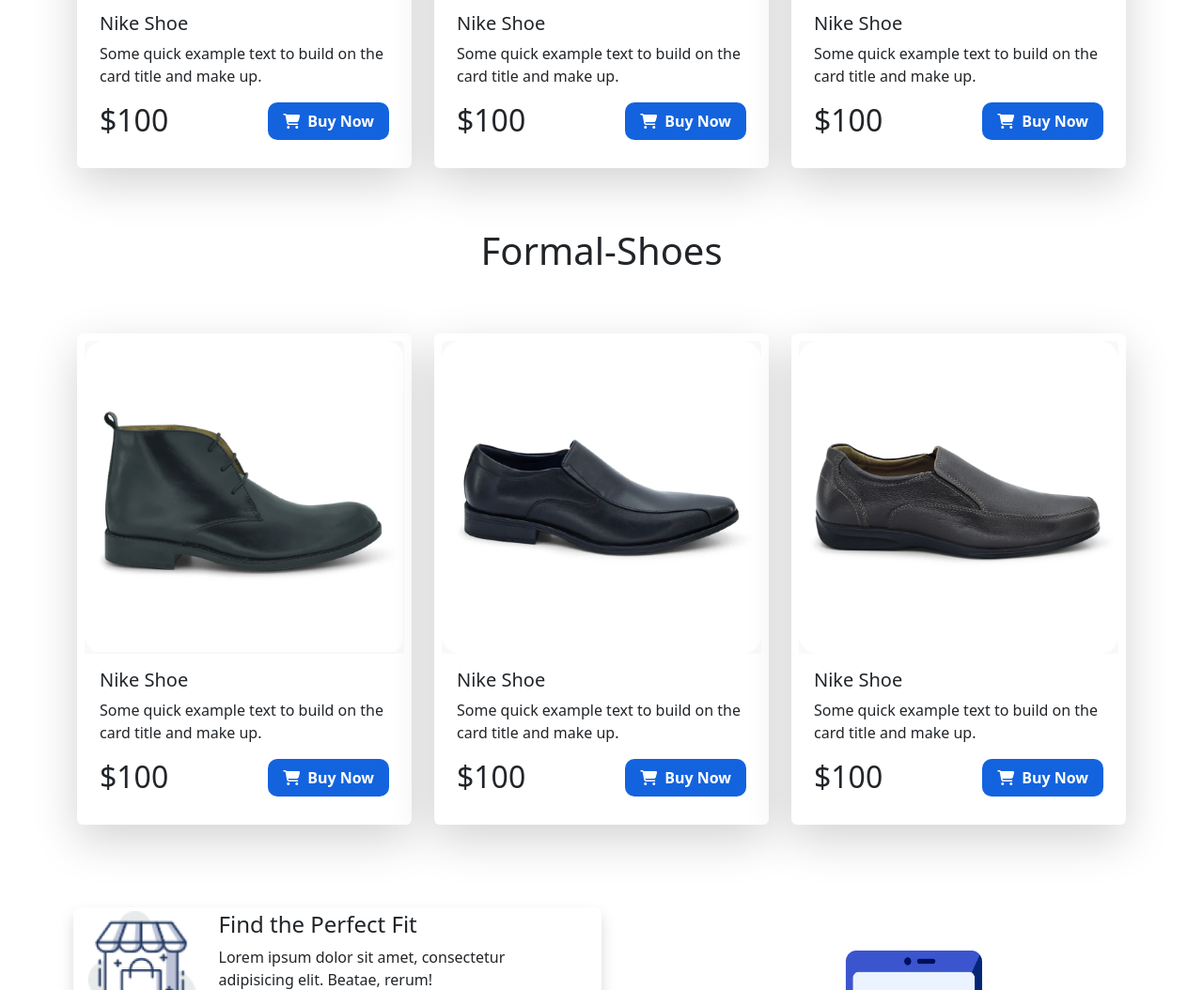
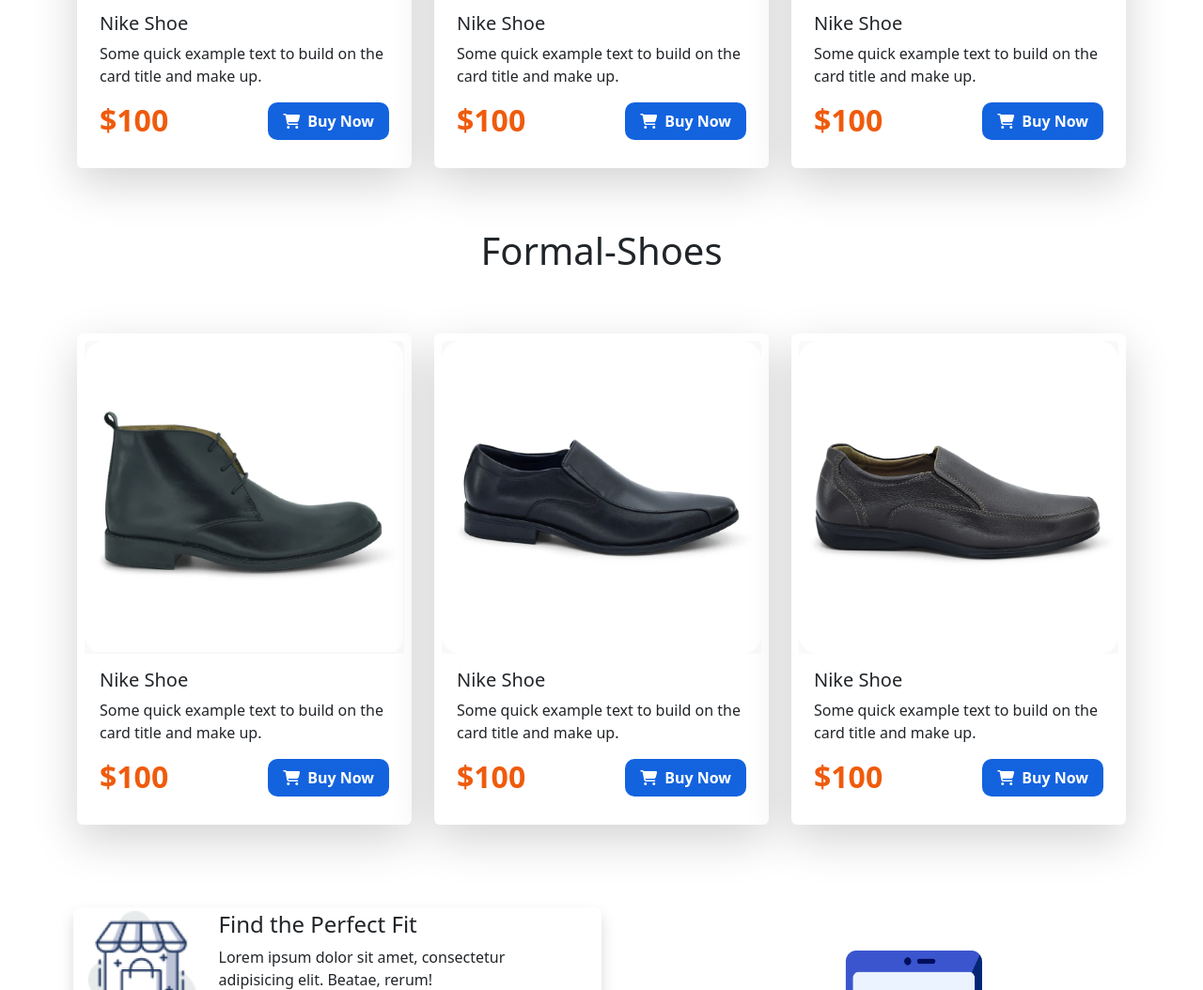
Before and after one commit to mir-asif01/penguin-fashion, a plain HTML site: page index.html in a window 1280 px wide. Shown: the part 1125-2179 px from the top of the page at 94% size. Drawn offline with Linux system fonts and the light colour scheme.

Commit message:
price color changed

```diff
--- a/index.html
+++ b/index.html
@@ -15,7 +15,7 @@
         <!-----------------navigation-------------------->
     <nav class="row align-items-center">
         <div class="col-6">
-            <img src="./icons/Logo.png" class="img-fluid w-50" alt="">
+            <img src="./icons/Logo.png" class="img-fluid w-75" alt="">
         </div>
         <div class="col-5">
             <nav class="navbar navbar-expand-lg">
@@ -61,7 +61,7 @@
                           <p class="card-text">Some quick example text to build on the card title and make up.</p>
                           <div class="price-buy d-flex justify-content-between">
                             <div class="price">
-                                <h2>$100</h2>
+                                <h2 class="price">$100</h2>
                             </div>
                             <div class="buy">
                                 <button class="buy-btn"><i class="fa-solid fa-cart-shopping me-2"></i>Buy Now</button>
@@ -78,7 +78,7 @@
                           <p class="card-text">Some quick example text to build on the card title and make up.</p>
                           <div class="price-buy d-flex justify-content-between">
                             <div class="price">
-                                <h2>$100</h2>
+                                <h2 class="price">$100</h2>
                             </div>
                             <div class="buy">
                                 <button class="buy-btn"><i class="fa-solid fa-cart-shopping me-2"></i>Buy Now</button>
@@ -95,7 +95,7 @@
                           <p class="card-text">Some quick example text to build on the card title and make up.</p>
                           <div class="price-buy d-flex justify-content-between">
                             <div class="price">
-                                <h2>$100</h2>
+                                <h2 class="price">$100</h2>
                             </div>
                             <div class="buy">
                                 <button class="buy-btn"><i class="fa-solid fa-cart-shopping me-2"></i>Buy Now</button>
@@ -117,7 +117,7 @@
                           <p class="card-text">Some quick example text to build on the card title and make up.</p>
                           <div class="price-buy d-flex justify-content-between">
                             <div class="price">
-                                <h2>$100</h2>
+                                <h2 class="price">$100</h2>
                             </div>
                             <div class="buy">
                                 <button class="buy-btn"><i class="fa-solid fa-cart-shopping me-2"></i>Buy Now</button>
@@ -134,7 +134,7 @@
                           <p class="card-text">Some quick example text to build on the card title and make up.</p>
                           <div class="price-buy d-flex justify-content-between">
                             <div class="price">
-                                <h2>$100</h2>
+                                <h2 class="price">$100</h2>
                             </div>
                             <div class="buy">
                                 <button class="buy-btn"><i class="fa-solid fa-cart-shopping me-2"></i>Buy Now</button>
@@ -151,7 +151,7 @@
                           <p class="card-text">Some quick example text to build on the card title and make up.</p>
                           <div class="price-buy d-flex justify-content-between">
                             <div class="price">
-                                <h2>$100</h2>
+                                <h2 class="price">$100</h2>
                             </div>
                             <div class="buy">
                                 <button class="buy-btn"><i class="fa-solid fa-cart-shopping me-2"></i>Buy Now</button>
--- a/style.css
+++ b/style.css
@@ -16,3 +16,8 @@
     padding: 8px 16px;
     border-radius: 10px;
 }
+
+.price{
+    color: #EF5B0C;
+    font-weight: bold;
+}
```
